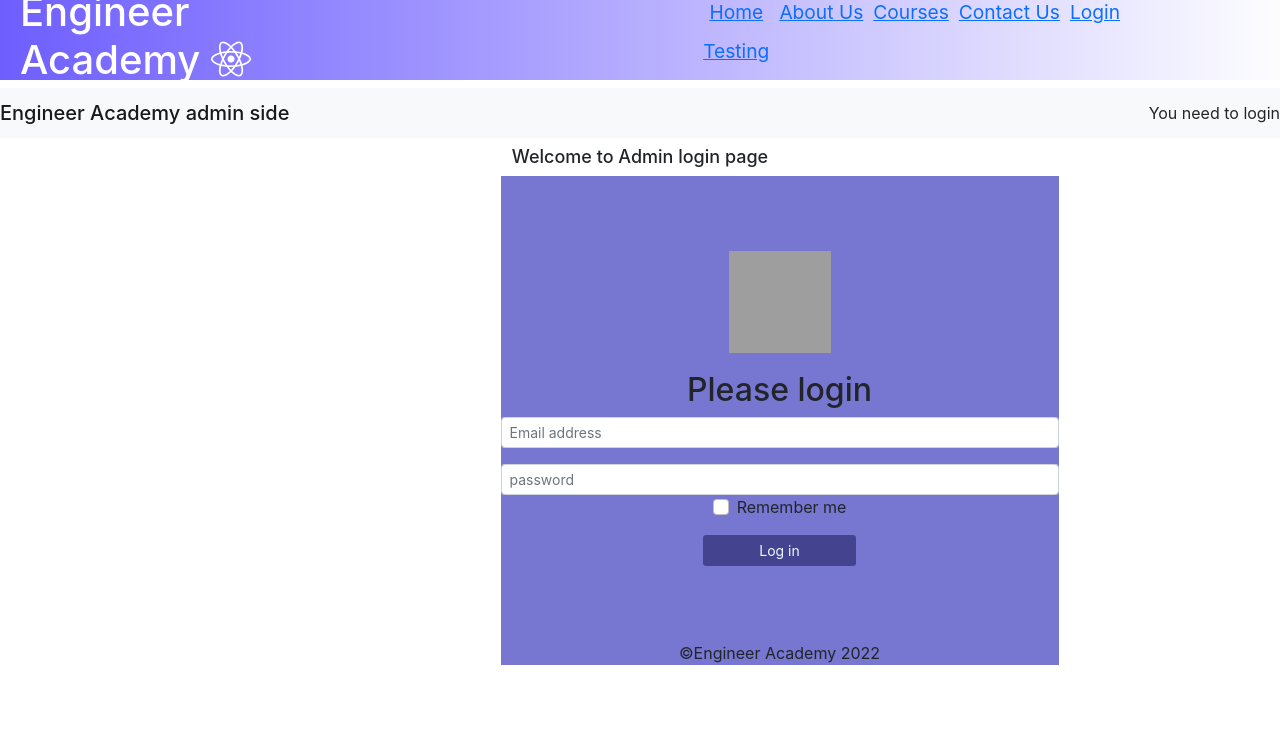
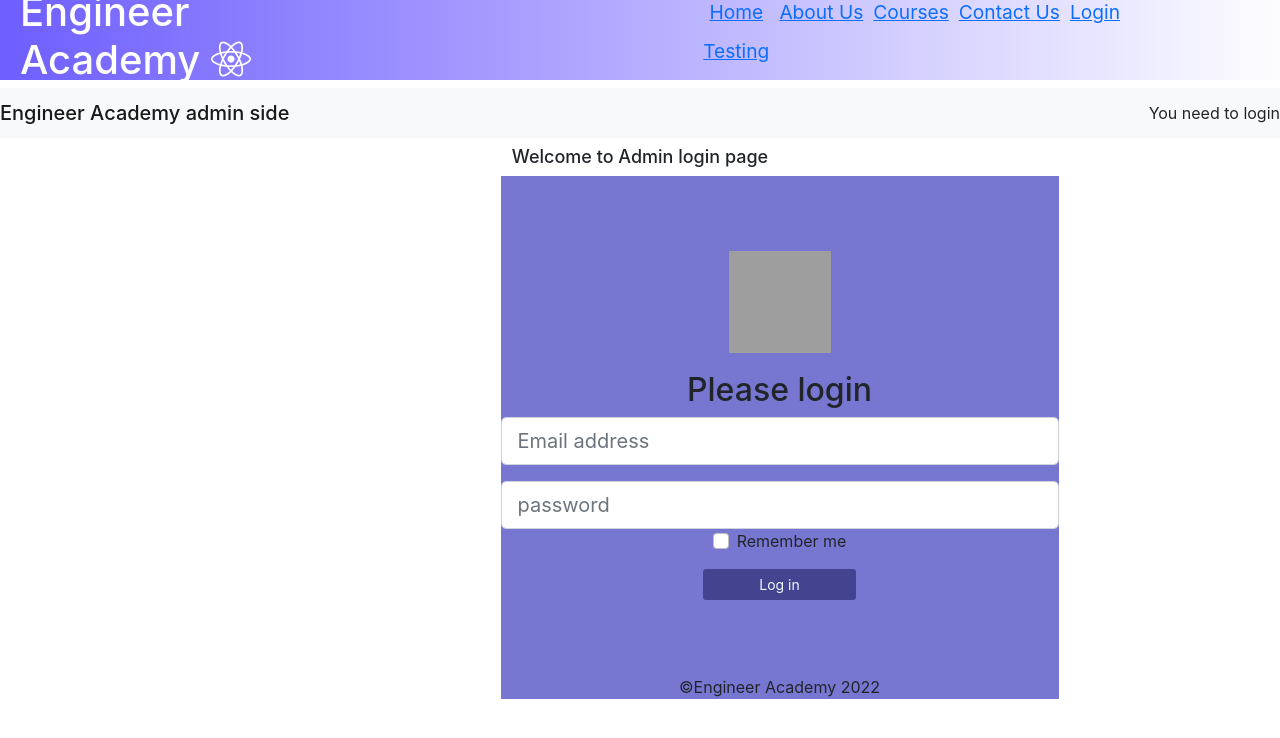
Before and after one commit to digitalbangash1/Project-FrontEnd, a React (Create React App) app: page /login in a window 1280 px wide. Shown: the top 738 px of the page. Built offline with nearby package versions, Linux system fonts and the light colour scheme; grey boxes are pictures that could not be loaded.

Commit message:
small fixes

```diff
--- a/src/components/login/login.css
+++ b/src/components/login/login.css
@@ -32,7 +32,7 @@
 
 .con{
     place-items: center center ;
-
+    width: 100%;
 }
 
 .form-Control:focus{
--- a/src/components/login/loginSide.js
+++ b/src/components/login/loginSide.js
@@ -43,17 +43,17 @@ export default function Loginside(){
         <h2>Please login </h2>
 
         <Form.Group  controlId="sign-in-email" />
-            <Form.Control  type="email"size="sm"
+            <Form.Control  type="email"size="lg"
             placeholder="Email address" autoComplete="username"
             value={email} onChange={e=>setEmail(e.target.value)}/>
 
-        <Form.Group className ="mb-3" controlId="sign-in-pass"  />
-            <Form.Control type="password"size="sm"
+        <Form.Group className ="mb-3 " controlId="sign-in-pass"  />
+            <Form.Control type="password"size="lg"
             placeholder="password" autoComplete="current-password"
             value={password} onChange={e=>setPassword(e.target.value)}/>
 
         <Form.Group  controlId ="remember-me"
-        className="d-flex justify-content-center" />
+        className="d-flex justify-content-center"/>
         <Form.Check label= "Remember me "  className="FormG"/>
 
         <Button  className="text-center" variant ="variant" size="sm"
```
